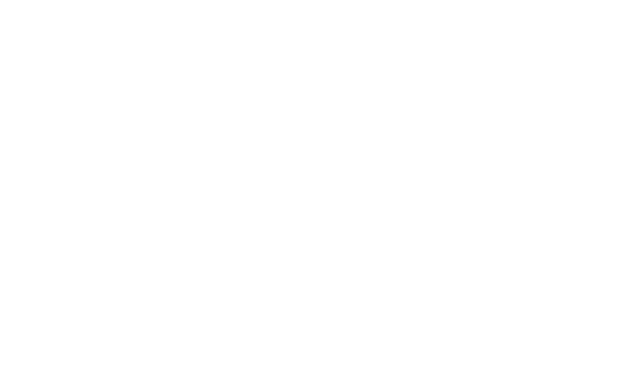
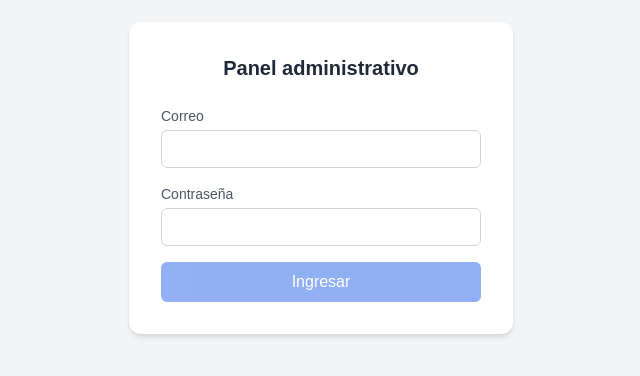
Before and after one commit to Johanlex20/AutoFac, an Angular app: page /admin/login in a window 1280 px wide. Before the commit this address led to /. Shown: the part 222-598 px from the top of the page, without its empty margins (319-959 px from the left). Built offline with nearby package versions, Linux system fonts and the light colour scheme; a web font is replaced by a local one.

Commit message:
Autenticacion y Login

```diff
--- a/src/app/admin/admin-routing.module.ts
+++ b/src/app/admin/admin-routing.module.ts
@@ -6,11 +6,15 @@
 import { RegistrosComponent } from '../registros/registros.component';
 import { UserComponent } from '../user/user.component';
 import { DocumentosComponent } from '../admin/documentos/documentos.component';
+import { LoginComponent } from './login/login.component';
+import { authGuard } from '../auth/auth.guard';
 
 const routes: Routes = [
+  { path: 'login', component: LoginComponent },
   {
     path: '',
     component: DashBoardComponent,
+    canActivate: [authGuard],
     children: [
       { path: 'home', component: HomeComponent },
       { path: 'registros/list', component: RegistrosComponent },
--- /dev/null
+++ b/src/app/admin/login/login.component.html
@@ -0,0 +1,45 @@
+<div class="login-page">
+  <div class="login-card">
+    <h1 class="login-title">Panel administrativo</h1>
+
+    <form [formGroup]="formulario" (ngSubmit)="ingresar()" class="login-form">
+      <div class="login-field">
+        <label class="login-label" for="email">Correo</label>
+        <input id="email" type="email" formControlName="email" class="login-input" />
+        @if (formulario.get('email')?.invalid && formulario.get('email')?.touched) {
+          <p class="login-field-error">
+            @if (formulario.get('email')?.errors?.['required']) {
+              El correo es obligatorio.
+            }
+            @if (formulario.get('email')?.errors?.['email']) {
+              Ingresa un correo válido (debe incluir @ y dominio).
+            }
+          </p>
+        }
+      </div>
+
+      <div class="login-field">
+        <label class="login-label" for="password">Contraseña</label>
+        <input id="password" type="password" formControlName="password" class="login-input" />
+        @if (formulario.get('password')?.invalid && formulario.get('password')?.touched) {
+          <p class="login-field-error">
+            @if (formulario.get('password')?.errors?.['required']) {
+              La contraseña es obligatoria.
+            }
+            @if (formulario.get('password')?.errors?.['minlength']) {
+              Debe tener al menos 6 caracteres.
+            }
+          </p>
+        }
+      </div>
+
+      @if (errorMensaje) {
+        <p class="login-error">{{ errorMensaje }}</p>
+      }
+
+      <button type="submit" class="login-button" [disabled]="formulario.invalid || cargando">
+        {{ cargando ? 'Ingresando...' : 'Ingresar' }}
+      </button>
+    </form>
+  </div>
+</div>
--- /dev/null
+++ b/src/app/admin/login/login.component.ts
@@ -0,0 +1,50 @@
+import { Component } from '@angular/core';
+import { ReactiveFormsModule, FormBuilder, FormGroup, Validators } from '@angular/forms';
+import { Router } from '@angular/router';
+import { AuthService } from '../../auth/auth.service';
+
+@Component({
+  selector: 'app-login',
+  imports: [ReactiveFormsModule],
+  templateUrl: './login.component.html',
+  styleUrl: './login.component.css',
+})
+export class LoginComponent {
+
+  formulario: FormGroup;
+  cargando = false;
+  errorMensaje = '';
+
+  constructor(
+    private fb: FormBuilder,
+    private authService: AuthService,
+    private router: Router
+  ) {
+    this.formulario = this.fb.group({
+      email: ['', [Validators.required, Validators.email]],
+      password: ['', Validators.required, Validators.minLength(6)]
+    });
+  }
+
+  ingresar(): void {
+    if (this.formulario.invalid) {
+      return;
+    }
+
+    this.cargando = true;
+    this.errorMensaje = '';
+
+    const { email, password } = this.formulario.value;
+
+    this.authService.login(email, password).subscribe({
+      next: () => {
+        this.cargando = false;
+        this.router.navigate(['/admin/home']);
+      },
+      error: () => {
+        this.cargando = false;
+        this.errorMensaje = 'Correo o contraseña incorrectos.';
+      }
+    });
+  }
+}
--- a/src/app/app.module.ts
+++ b/src/app/app.module.ts
@@ -1,6 +1,7 @@
 import { NgModule } from '@angular/core';
 import { BrowserModule } from '@angular/platform-browser';
-import { provideHttpClient } from '@angular/common/http';
+import { provideHttpClient, withInterceptors  } from '@angular/common/http';
+import { authInterceptor } from './auth/auth.interceptor';
 
 import { AppRoutingModule } from './app-routing.module';
 import { AppComponent } from './app.component';
@@ -14,7 +15,7 @@
     AppRoutingModule,
   ],
   providers: [
-    provideHttpClient()
+    provideHttpClient(withInterceptors([authInterceptor]))
   ],
   bootstrap: [AppComponent]
 })
--- /dev/null
+++ b/src/app/auth/auth.guard.ts
@@ -0,0 +1,15 @@
+import { inject } from '@angular/core';
+import { CanActivateFn, Router } from '@angular/router';
+import { AuthService } from './auth.service';
+
+export const authGuard: CanActivateFn = () => {
+  const authService = inject(AuthService);
+  const router = inject(Router);
+
+  if (authService.isAuthenticated()) {
+    return true;
+  }
+
+  router.navigate(['/admin/login']);
+  return false;
+};
--- /dev/null
+++ b/src/app/auth/auth.interceptor.ts
@@ -0,0 +1,16 @@
+import { HttpInterceptorFn } from '@angular/common/http';
+import { inject } from '@angular/core';
+import { AuthService } from './auth.service';
+
+export const authInterceptor: HttpInterceptorFn = (req, next) => {
+  const authService = inject(AuthService);
+  const token = authService.getToken();
+
+  if (token) {
+    req = req.clone({
+      setHeaders: { Authorization: `Bearer ${token}` }
+    });
+  }
+
+  return next(req);
+};
--- /dev/null
+++ b/src/app/auth/auth.service.ts
@@ -0,0 +1,66 @@
+import { Injectable } from '@angular/core';
+import { HttpClient } from '@angular/common/http';
+import { Observable, tap } from 'rxjs';
+import { environment } from '../../environments/environment';
+
+interface LoginResponse {
+  token: string;
+  email: string;
+  rol: string;
+}
+
+@Injectable({
+  providedIn: 'root'
+})
+export class AuthService {
+
+  private url = `${environment.apiUrl}/auth`;
+  private tokenKey = 'autofac_token';
+  private emailKey = 'autofac_email';
+  private rolKey = 'autofac_rol';
+
+  constructor(private http: HttpClient) {}
+
+  login(email: string, password: string): Observable<LoginResponse> {
+    return this.http.post<LoginResponse>(`${this.url}/login`, { email, password }).pipe(
+      tap(respuesta => {
+        localStorage.setItem(this.tokenKey, respuesta.token);
+        localStorage.setItem(this.emailKey, respuesta.email);
+        localStorage.setItem(this.rolKey, respuesta.rol);
+      })
+    );
+  }
+
+  logout(): void {
+    localStorage.removeItem(this.tokenKey);
+    localStorage.removeItem(this.emailKey);
+    localStorage.removeItem(this.rolKey);
+  }
+
+  getToken(): string | null {
+    return localStorage.getItem(this.tokenKey);
+  }
+
+  isAuthenticated(): boolean {
+    const token = this.getToken();
+    if (!token) {
+      return false;
+    }
+
+    const expiracion = this.obtenerExpiracion(token);
+    if (!expiracion) {
+      return false;
+    }
+
+    return expiracion > Date.now();
+  }
+
+  private obtenerExpiracion(token: string): number | null {
+    try {
+      const payload = JSON.parse(atob(token.split('.')[1]));
+      return payload.exp ? payload.exp * 1000 : null;
+    } catch {
+      return null;
+    }
+  }
+}
--- a/src/styles.css
+++ b/src/styles.css
@@ -685,6 +685,42 @@
 }
 
 
+/* =============================
+    LOGIN
+  ========================= */
+
+
+.login-page {
+  @apply min-h-screen flex items-center justify-center bg-gray-100 px-4;
+}
+.login-card {
+  @apply w-full max-w-sm bg-white rounded-xl shadow-md p-8;
+}
+.login-title {
+  @apply text-xl font-semibold text-gray-800 mb-6 text-center;
+}
+.login-form {
+  @apply flex flex-col gap-4;
+}
+.login-field {
+  @apply flex flex-col gap-1;
+}
+.login-label {
+  @apply text-sm font-medium text-gray-600;
+}
+.login-input {
+  @apply border border-gray-300 rounded-md px-3 py-2 text-sm focus:outline-none focus:ring-2 focus:ring-blue-500;
+}
+.login-error {
+  @apply text-sm text-red-600;
+}
+.login-button {
+  @apply bg-blue-600 text-white rounded-md py-2 font-medium hover:bg-blue-700 disabled:opacity-50 disabled:cursor-not-allowed transition;
+}
+.login-field-error {
+  @apply text-xs text-red-600 mt-1;
+}
+
 
 
 
```
Also changed, not shown: src/app/admin/login/login.component.css (added), 2 other files (tests, documents, lock files or other folders).
